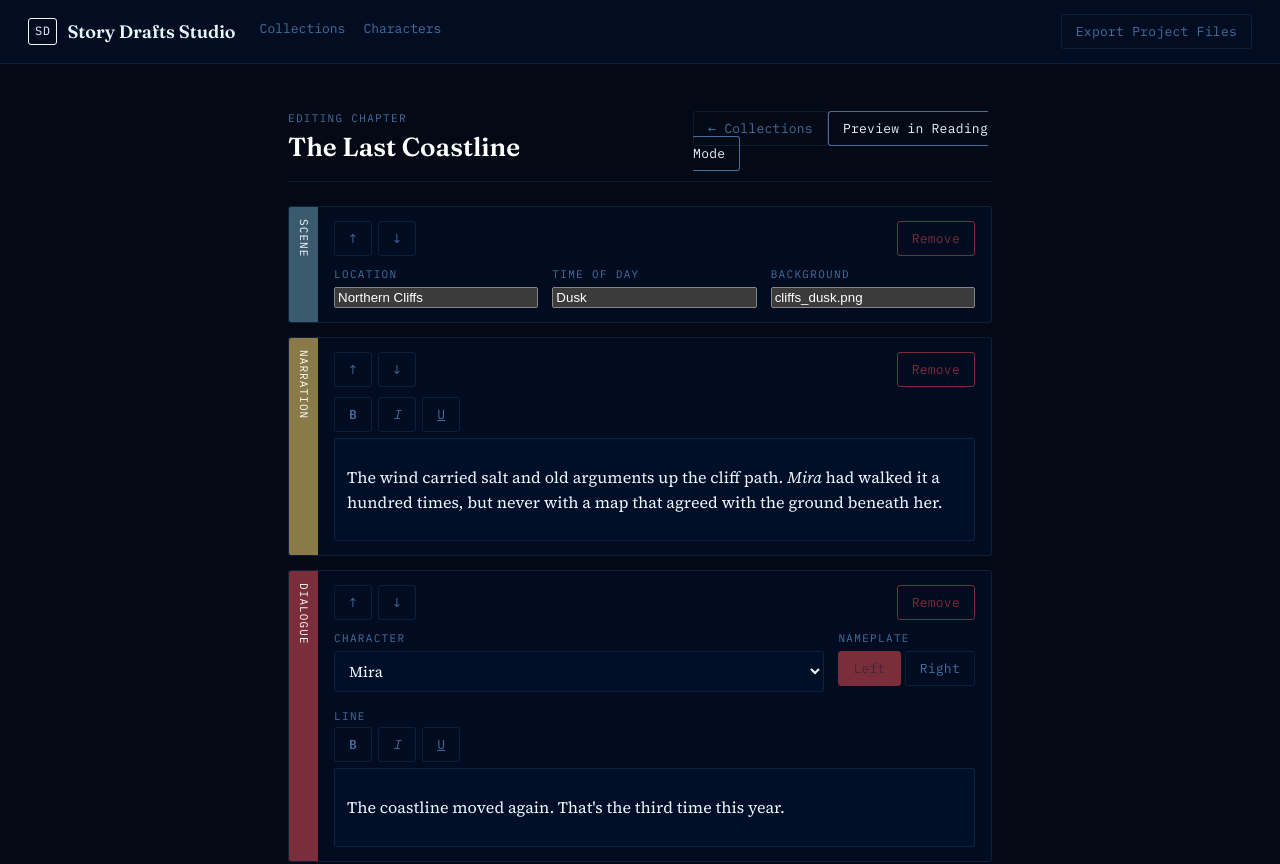
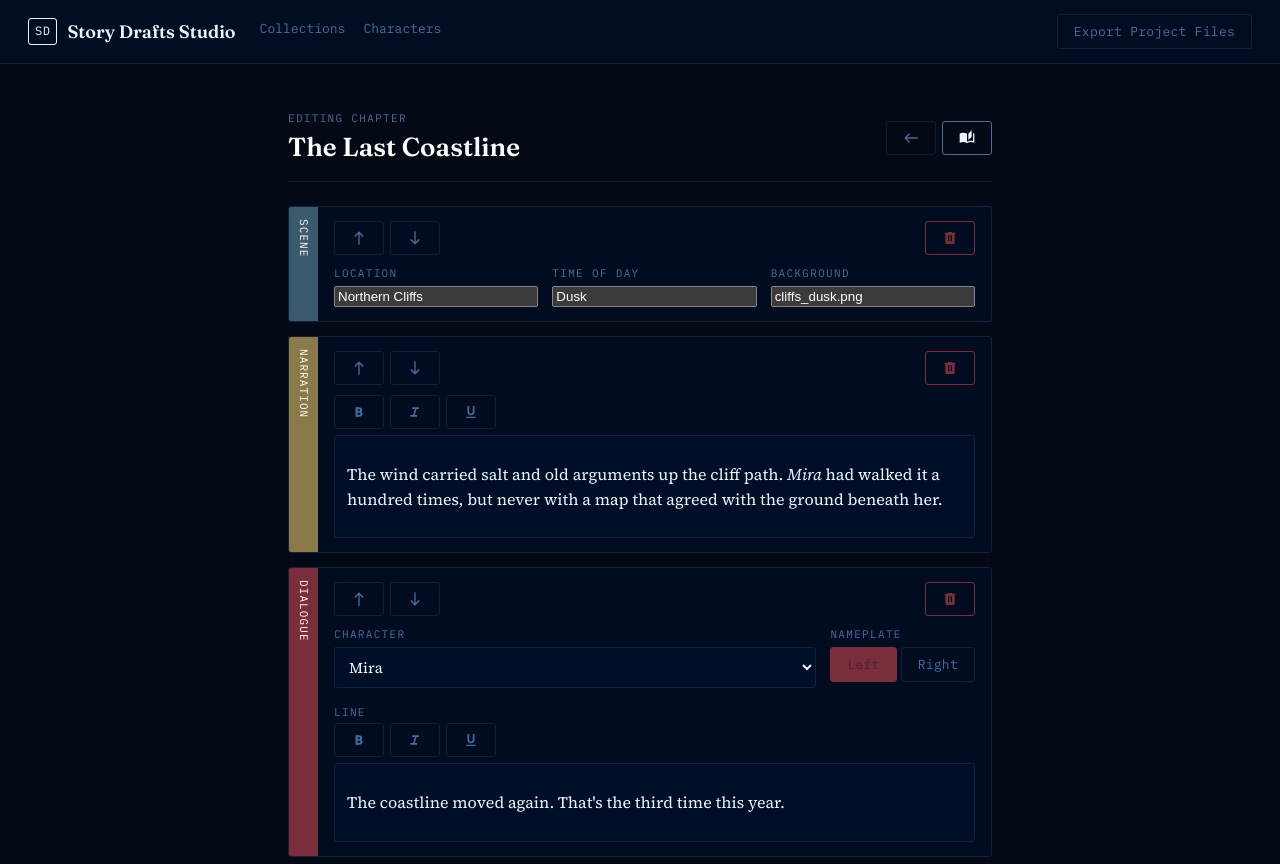
Before and after one commit to rhenoa24/story-drafts-studio, an Angular app: page /chapters/chap-1/edit in a window 1280 px wide. Shown: the top 864 px of the page. Built offline with nearby package versions, Linux system fonts and the light colour scheme.

Commit message:
implemented <app-icon> in chapter and block editors

```diff
--- a/src/app/features/chapters/blocks/dialogue-block-editor/dialogue-block-editor.component.html
+++ b/src/app/features/chapters/blocks/dialogue-block-editor/dialogue-block-editor.component.html
@@ -28,16 +28,14 @@
     <span class="eyebrow">Line</span>
     <div class="toolbar">
         <button type="button" class="btn subtle" (mousedown)="$event.preventDefault()" (click)="exec('bold')">
-            <strong>B</strong>
+            <app-icon icon="bold"></app-icon>
         </button>
         <button type="button" class="btn subtle" (mousedown)="$event.preventDefault()" (click)="exec('italic')">
-            <em>I</em>
+            <app-icon icon="italic"></app-icon>
         </button>
         <button type="button" class="btn subtle" (mousedown)="$event.preventDefault()" (click)="exec('underline')">
-            <u>U</u>
+            <app-icon icon="underline"></app-icon>
         </button>
     </div>
     <div #editable class="editable" contenteditable="true" (input)="onInput()"></div>
-
-    <!-- <div #editable class="editable" contenteditable="true" [innerHTML]="block.html" (input)="onInput()"></div> -->
 </div>
--- a/src/app/features/chapters/blocks/dialogue-block-editor/dialogue-block-editor.component.ts
+++ b/src/app/features/chapters/blocks/dialogue-block-editor/dialogue-block-editor.component.ts
@@ -10,11 +10,12 @@ import {
 } from '@angular/core';
 import { FormsModule } from '@angular/forms';
 import { DialogueBlock, Character } from '../../../../core/models';
+import { IconComponent } from '../../../../shared/icon/icon.component';
 
 @Component({
   selector: 'app-dialogue-block-editor',
   standalone: true,
-  imports: [FormsModule],
+  imports: [FormsModule, IconComponent],
   templateUrl: './dialogue-block-editor.component.html',
   styleUrl: './dialogue-block-editor.component.scss',
 })
--- a/src/app/features/chapters/blocks/narration-block-editor/narration-block-editor.component.html
+++ b/src/app/features/chapters/blocks/narration-block-editor/narration-block-editor.component.html
@@ -1,12 +1,12 @@
 <div class="toolbar">
     <button type="button" class="btn subtle" (mousedown)="$event.preventDefault()" (click)="exec('bold')">
-        <strong>B</strong>
+        <app-icon icon="bold"></app-icon>
     </button>
     <button type="button" class="btn subtle" (mousedown)="$event.preventDefault()" (click)="exec('italic')">
-        <em>I</em>
+        <app-icon icon="italic"></app-icon>
     </button>
     <button type="button" class="btn subtle" (mousedown)="$event.preventDefault()" (click)="exec('underline')">
-        <u>U</u>
+        <app-icon icon="underline"></app-icon>
     </button>
 </div>
 <div #editable class="editable" contenteditable="true" (input)="onInput()"></div>
--- a/src/app/features/chapters/blocks/narration-block-editor/narration-block-editor.component.ts
+++ b/src/app/features/chapters/blocks/narration-block-editor/narration-block-editor.component.ts
@@ -10,12 +10,14 @@ import {
   ViewChild,
 } from '@angular/core';
 import { NarrationBlock } from '../../../../core/models';
+import { IconComponent } from '../../../../shared/icon/icon.component';
 
 @Component({
   selector: 'app-narration-block-editor',
   standalone: true,
   templateUrl: './narration-block-editor.component.html',
   styleUrl: './narration-block-editor.component.scss',
+  imports: [IconComponent],
 })
 export class NarrationBlockEditorComponent implements OnChanges, AfterViewInit {
   @Input({ required: true }) block!: NarrationBlock;
--- a/src/app/features/chapters/chapter-editor/chapter-editor.component.html
+++ b/src/app/features/chapters/chapter-editor/chapter-editor.component.html
@@ -2,13 +2,17 @@
 <div class="page">
     <div class="page-head">
         <div>
-            <span class="eyebrow">Editing Chapter</span>
+            <span class="eyebrow">Editing Chapter</span><br>
             <input type="text" class="title-input" [ngModel]="chapter.title"
                 (ngModelChange)="store.renameChapter(chapter.id, $event)" />
         </div>
         <div class="page-head-actions">
-            <a class="btn subtle" routerLink="/">← Collections</a>
-            <a class="btn primary" [routerLink]="['/read', chapter.id]">Preview in Reading Mode</a>
+            <a class="btn subtle" routerLink="/">
+                <app-icon icon="arrowLeft"></app-icon>
+            </a>
+            <a class="btn primary" [routerLink]="['/read', chapter.id]">
+                <app-icon icon="read"></app-icon>
+            </a>
         </div>
     </div>
 
@@ -19,15 +23,15 @@
             <div class="block-body">
                 <div class="block-toolbar">
                     <button class="btn subtle" [disabled]="i === 0" (click)="store.moveBlock(chapter.id, i, i - 1)">
-                        ↑
+                        <app-icon icon="arrowUp"></app-icon>
                     </button>
                     <button class="btn subtle" [disabled]="i === chapter.blocks.length - 1"
                         (click)="store.moveBlock(chapter.id, i, i + 1)">
-                        ↓
+                        <app-icon icon="arrowDown"></app-icon>
                     </button>
                     <span class="spacer"></span>
                     <button class="btn danger" (click)="store.removeBlock(chapter.id, block.id)">
-                        Remove
+                        <app-icon icon="delete"></app-icon>
                     </button>
                 </div>
 
--- a/src/app/features/chapters/chapter-editor/chapter-editor.component.scss
+++ b/src/app/features/chapters/chapter-editor/chapter-editor.component.scss
@@ -77,6 +77,7 @@
     min-width: 0;
 }
 
+.page-head-actions,
 .block-toolbar {
     display: flex;
     align-items: center;
--- a/src/app/shared/icon/icon.component.ts
+++ b/src/app/shared/icon/icon.component.ts
@@ -18,8 +18,8 @@ import { ICONS } from './icons';
       display: inline-flex;
       align-items: center;
       justify-content: center;
-      width: 1em;
-      height: 1em;
+      width: 1rem;
+      height: 1rem;
       line-height: 0;
       flex-shrink: 0;
     }
--- a/src/app/shared/icon/icons.ts
+++ b/src/app/shared/icon/icons.ts
@@ -44,4 +44,20 @@ export const ICONS: Record<string, IconDefinition> = {
     viewBox: '0 -960 960 960',
     path: 'M480-80 200-360l56-56 184 183v-647h80v647l184-184 56 57L480-80Z',
   },
+  read: {
+    viewBox: '0 -960 960 960',
+    path: 'M480-160q-48-38-104-59t-116-21q-59 0-114 18.5T40-173v-565q48-34 104.5-48T260-800q58 0 114 15t106 45v484q50-31 105.5-47.5T700-320q36 0 71 6t69 18v-480q21 7 41.5 16t38.5 22v565q-51-30-106-48.5T700-240q-60 0-116 21t-104 59Zm80-200v-380l200-200v400L560-360Z',
+  },
+  bold: {
+    viewBox: '0 -960 960 960',
+    path: 'M272-200v-560h221q65 0 120 40t55 111q0 51-23 78.5T602-491q25 11 55.5 41t30.5 90q0 89-65 124.5T501-200H272Zm121-112h104q48 0 58.5-24.5T566-372q0-11-10.5-35.5T494-432H393v120Zm0-228h93q33 0 48-17t15-38q0-24-17-39t-44-15h-95v109Z',
+  },
+  italic: {
+    viewBox: '0 -960 960 960',
+    path: 'M200-200v-100h160l120-360H320v-100h400v100H580L460-300h140v100H200Z',
+  },
+  underline: {
+    viewBox: '0 -960 960 960',
+    path: 'M200-120v-80h560v80H200Zm123-223q-56-63-56-167v-330h103v336q0 56 28 91t82 35q54 0 82-35t28-91v-336h103v330q0 104-56 167t-157 63q-101 0-157-63Z',
+  },
 };
--- a/src/styles.scss
+++ b/src/styles.scss
@@ -82,9 +82,10 @@ button {
   border: 1px solid var(--ink-soft);
   background: transparent;
   color: var(--ink);
-  padding: 8px 14px;
+  padding: 8px 16px;
   border-radius: var(--radius);
   cursor: pointer;
+  display: flex;
   transition: background 0.15s ease, color 0.15s ease;
 
   &:hover {
```
Also changed, not shown: src/app/features/chapters/chapter-editor/chapter-editor.component.ts (+6 -4 lines).
